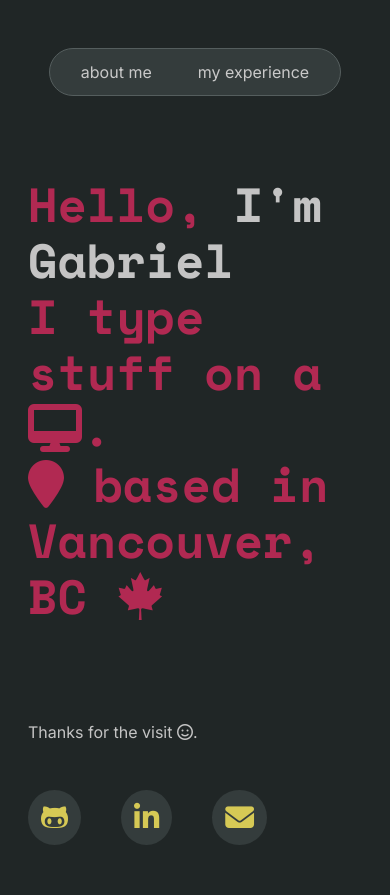
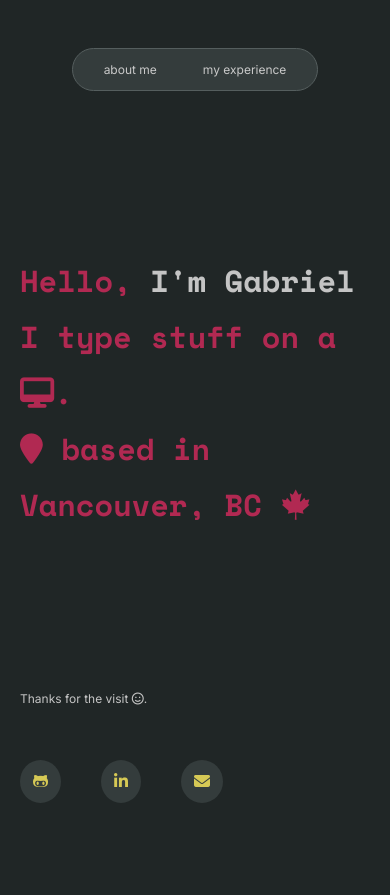
Before and after one commit to gabrieldudekvidal/personal-website, a PHP site: page / in a window 390 px wide. After the commit the page ends 803 px from the top, so only its background shows below. Run offline with PHP 8.4, Linux system fonts and the light colour scheme; some libraries are stand-ins or nearby versions.

Commit message:
Mobile layout v1

```diff
--- a/css/styles.css
+++ b/css/styles.css
@@ -130,24 +130,50 @@
 
 @media (max-width: 600px) {
 
+
+    body {
+        font-size: 12px;
+    }
+
     .main-text {
-        position: relative;
-        top: 120px;
+        position: absolute;
+        top: 30%;
         left: 20px;
         width: 90%;
         color: #B12952;
     }
 
+    .main-text h1 {
+        font-size: 1.9rem;
+    }
+
     .description {
         left: 20px;
-        position: relative;
-        top: 200px;
+        position: absolute;
+        top: 80%;
     }
 
     .social-links {
         left: 20px;
-        position: relative;
-        top: 230px;
+        position: absolute;
+        top: 90%;
         padding-bottom: 50px;
     }
+
+    .social-links i {
+        font-size: 1rem;
+    }
+
+    .content {
+        background: none;
+        border: none;
+        width: 78%;
+        display: block;
+        height: 100%;
+        margin-top: 150px;
+    }
+
+    .profile-picture {
+        width: 60%;
+    }
 }
```
